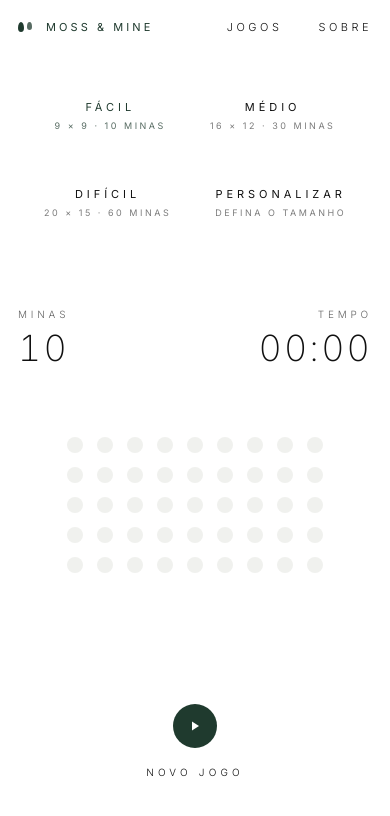
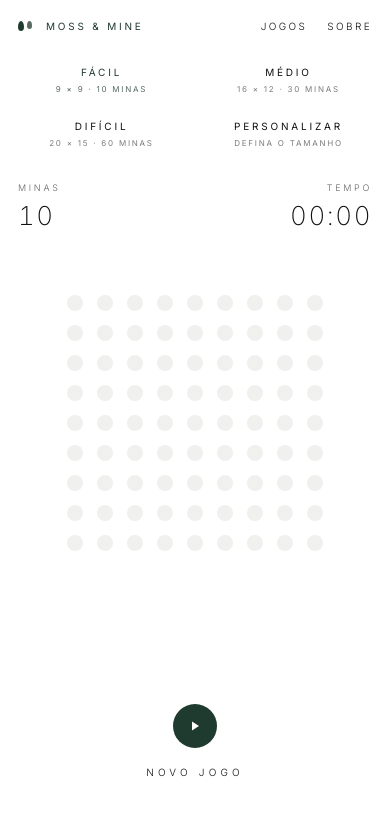
Before and after one commit to AndrewsTroina/minimal-minesweeper, a plain HTML site: page index.html in a window 390 px wide. Drawn offline with Linux system fonts and the light colour scheme.

Commit message:
Atualizar o layout.css para ajustar ao mobile

```diff
--- a/css/layout.css
+++ b/css/layout.css
@@ -6,6 +6,7 @@ body{
   display:flex;
   flex-direction:column;
   min-height:100vh;
+  min-height:100dvh;   /* melhor no mobile */
   padding:var(--page-pad);
 }
 
@@ -17,6 +18,7 @@ body{
   font-size:11px;
   letter-spacing:0.32em;
   text-transform:uppercase;
+  flex-shrink:0;
 }
 .brand{
   display:flex;
@@ -41,13 +43,14 @@ body{
 .site-nav{display:flex;gap:36px;}
 .site-nav a{font-weight:300;}
 
-/* DIFficulty */
+/* DIFICULDADE */
 .difficulty{
   display:flex;
   flex-wrap:wrap;
   justify-content:center;
   gap:36px;
   margin:56px auto 24px;
+  flex-shrink:0;
 }
 .difficulty__btn{
   display:flex;
@@ -57,6 +60,7 @@ body{
   padding:10px 4px;
   color:var(--black);
   transition:opacity .25s ease;
+  -webkit-tap-highlight-color:transparent;
 }
 .difficulty__btn:hover{opacity:.6;}
 .difficulty__label{
@@ -80,6 +84,7 @@ body{
   grid-template-columns:1fr 1fr;
   width:min(560px,100%);
   margin:56px auto 32px;
+  flex-shrink:0;
 }
 .info__block{display:flex;flex-direction:column;gap:10px;}
 .info__block--right{align-items:flex-end;}
@@ -97,13 +102,17 @@ body{
   font-variant-numeric:tabular-nums;
 }
 
-/* BOARD WRAP */
+/* BOARD WRAP — precisa crescer e ceder espaço no mobile */
 .board-wrap{
   display:flex;
   justify-content:center;
-  margin:24px 0;
-  overflow:auto;
-  padding:8px 0;
+  align-items:center;
+  flex:1 1 auto;         /* ocupa o espaço vertical restante */
+  min-height:0;          /* permite encolher dentro do flex */
+  margin:16px 0;
+  padding:4px 0;
+  overflow:auto;         /* fallback se algo ainda estourar */
+  -webkit-overflow-scrolling:touch;
 }
 
 /* STATUS */
@@ -116,4 +125,41 @@ body{
   min-height:14px;
   margin-top:8px;
   opacity:.85;
+  flex-shrink:0;
 }
+
+/* ============ MOBILE ============ */
+@media (max-width: 720px){
+  .site-header{font-size:10px;letter-spacing:0.24em;}
+  .site-nav{gap:20px;}
+
+  .difficulty{
+    display:grid;
+    grid-template-columns:1fr 1fr;
+    gap:14px 20px;
+    margin:28px auto 12px;
+    width:100%;
+    max-width:420px;
+  }
+  .difficulty__btn{padding:6px 2px;}
+  .difficulty__label{font-size:10px;letter-spacing:0.28em;}
+  .difficulty__meta{font-size:8px;letter-spacing:0.22em;}
+
+  .info{
+    margin:16px auto 8px;
+    width:100%;
+    max-width:420px;
+  }
+  .label{font-size:9px;letter-spacing:0.3em;}
+  .value{font-size:26px;}
+
+  .board-wrap{margin:8px 0;}
+}
+
+@media (max-height: 620px){
+  .difficulty{margin:12px auto 6px;}
+  .info{margin:6px auto 4px;}
+  .value{font-size:22px;}
+  .restart{margin:12px auto 4px;gap:8px;}
+  .restart__disc{width:34px;height:34px;}
+}
```
